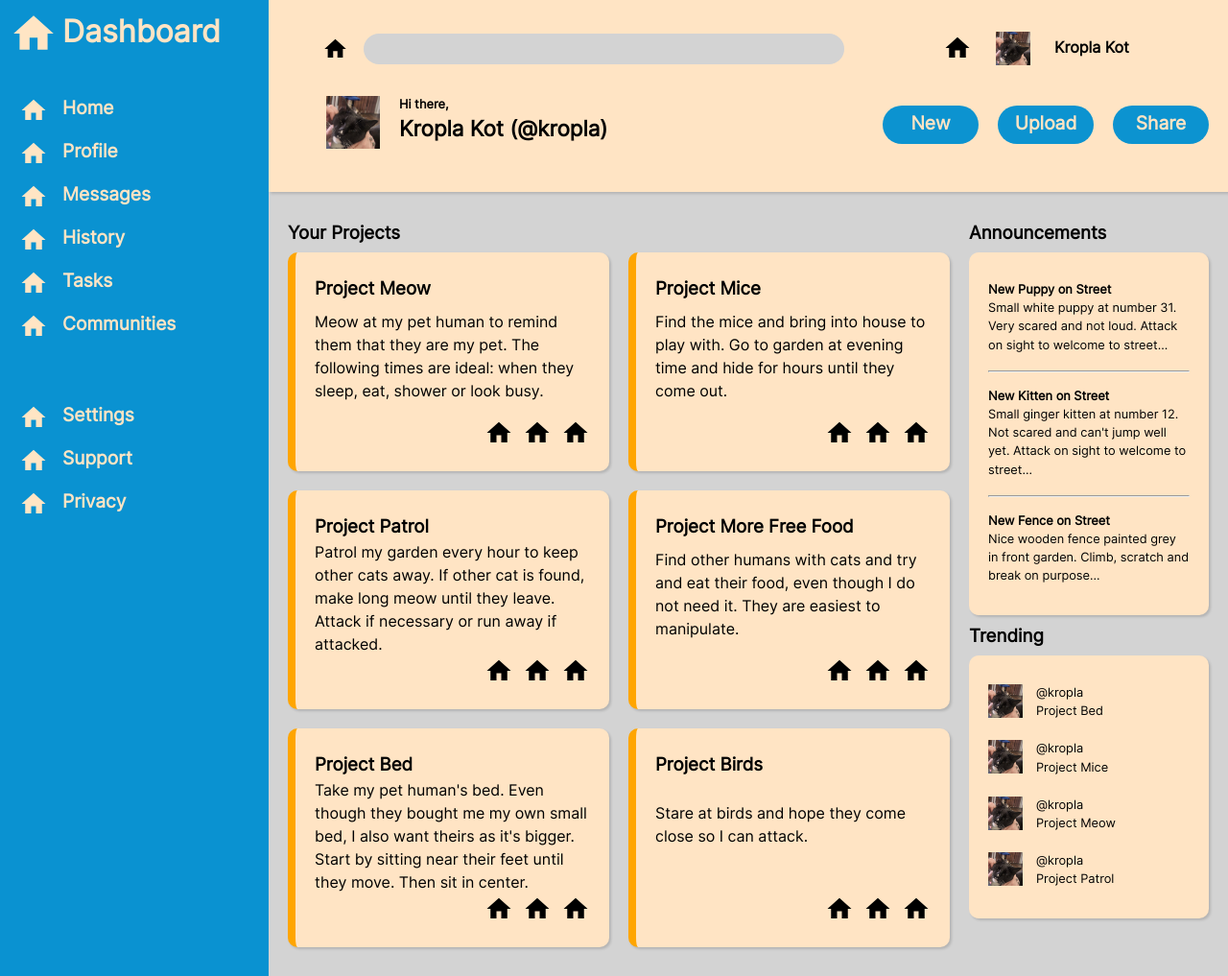
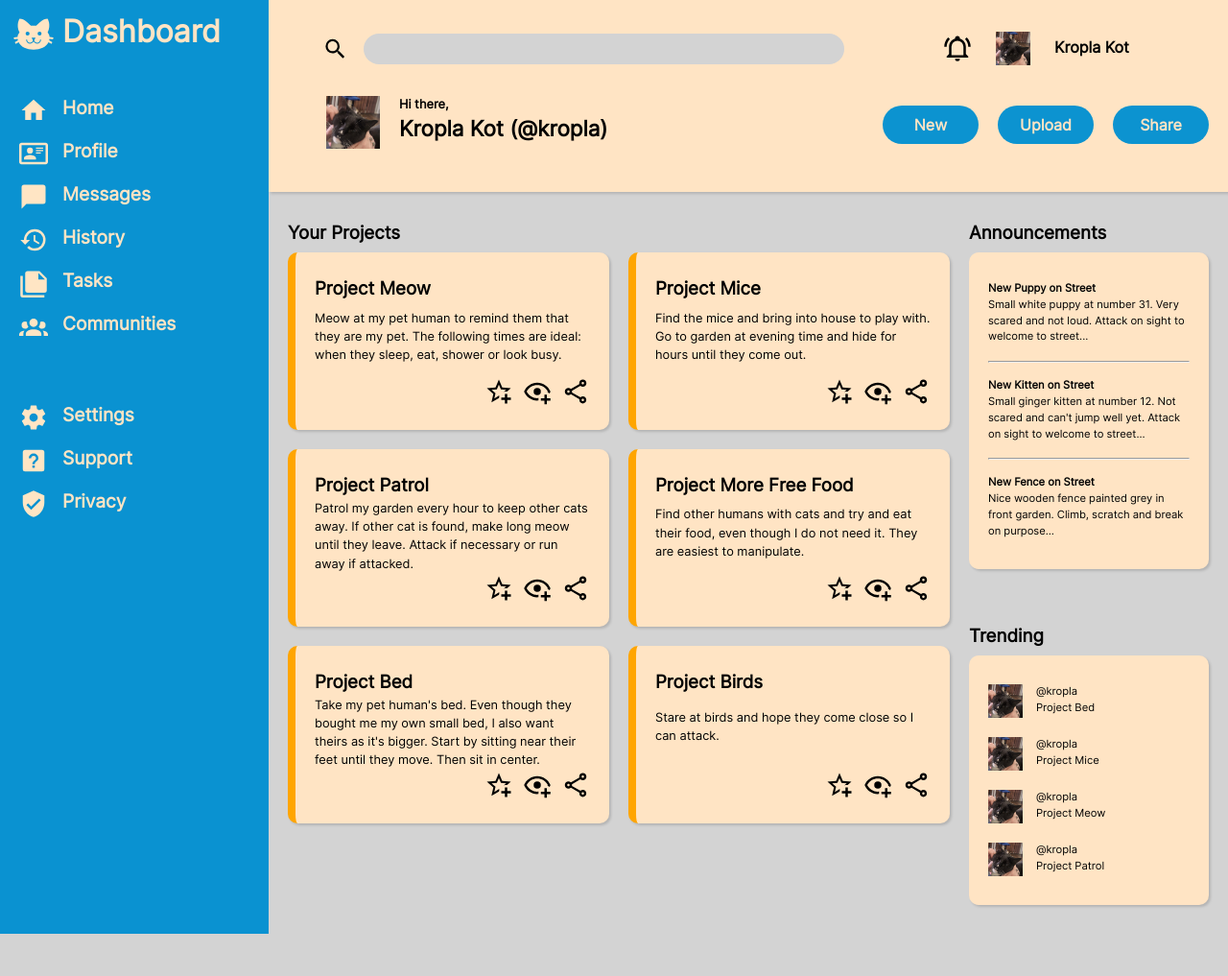
Before and after one commit to Michael-Mine/odin-admin-dashboard, a plain HTML site: page index.html in a window 1280 px wide. Shown: the whole page at 96% size. After the commit the page ends 973 px from the top, so only its background shows below. Drawn offline with Linux system fonts and the light colour scheme.

Commit message:
Add icons

```diff
--- a/index.html
+++ b/index.html
@@ -10,33 +10,33 @@
     <div class="page-container">
         <div class="sidebar bgcolour-primary">
             <div class="sidebar-header">
-                <img src="images/home.svg" alt="logo" class="sidebar-logos" height="50px" width="50px">
+                <img src="images/cat.svg" alt="cat logo" class="sidebar-logos" height="50px" width="50px">
                 <h1>Dashboard</h1>
             </div>
             <div class="sidebar-links">
                 <ul>
                     <li>
-                        <img src="images/home.svg" alt="logo" class="sidebar-logos" height="30px" width="30px">
+                        <img src="images/home.svg" alt="home icon" class="sidebar-logos" height="30px" width="30px">
                         <a href="">Home</a>
                     </li>
                     <li>
-                        <img src="images/home.svg" alt="logo" class="sidebar-logos" height="30px" width="30px">
+                        <img src="images/card-account-details-outline.svg" alt="profile icon" class="sidebar-logos" height="30px" width="30px">
                         <a href="">Profile</a>
                     </li>
                     <li>
-                        <img src="images/home.svg" alt="logo" class="sidebar-logos" height="30px" width="30px">
+                        <img src="images/message.svg" alt="messages icon" class="sidebar-logos" height="30px" width="30px">
                         <a href="">Messages</a>
                     </li>
                     <li>
-                        <img src="images/home.svg" alt="logo" class="sidebar-logos" height="30px" width="30px">
+                        <img src="images/history.svg" alt="history icon" class="sidebar-logos" height="30px" width="30px">
                         <a href="">History</a>
                     </li>
                     <li>
-                        <img src="images/home.svg" alt="logo" class="sidebar-logos" height="30px" width="30px">
+                        <img src="images/note-multiple.svg" alt="tasks icon" class="sidebar-logos" height="30px" width="30px">
                         <a href="">Tasks</a>
                     </li>
                     <li>
-                        <img src="images/home.svg" alt="logo" class="sidebar-logos" height="30px" width="30px">
+                        <img src="images/account-group.svg" alt="communities icon" class="sidebar-logos" height="30px" width="30px">
                         <a href="">Communities</a>
                     </li>
                 </ul>
@@ -44,15 +44,15 @@
             <div class="sidebar-tools">
                 <ul>
                     <li>
-                        <img src="images/home.svg" alt="logo" class="sidebar-logos" height="30px" width="30px">
+                        <img src="images/cog.svg" alt="settings icon" class="sidebar-logos" height="30px" width="30px">
                         <a href="">Settings</a>
                     </li>
                     <li>
-                        <img src="images/home.svg" alt="logo" class="sidebar-logos" height="30px" width="30px">
+                        <img src="images/help-box.svg" alt="help icon" class="sidebar-logos" height="30px" width="30px">
                         <a href="">Support</a>
                     </li>
                     <li>
-                        <img src="images/home.svg" alt="logo" class="sidebar-logos" height="30px" width="30px">
+                        <img src="images/shield-check.svg" alt="privacy icon" class="sidebar-logos" height="30px" width="30px">
                         <a href="">Privacy</a>
                     </li>
                 </ul>
@@ -62,13 +62,13 @@
             <div class="header-search-bar">
                 <form action="" method="get" role="search" class="header-search-bar-form">
                     <button>
-                        <img src="images/home.svg" alt="logo" height="30px" width="30px">
+                        <img src="images/magnify.svg" alt="search button" height="30px" width="30px">
                     </button>
                     <input type="search" name="q" id="query" aria-label="Search through site content">
                 </form>
             </div>
             <div class="header-user-info">
-                <img src="images/home.svg" alt="logo" height="30px" width="30px">
+                <img src="images/bell-ring-outline.svg" alt="notifications icon" height="30px" width="30px">
                 <img src="images/cat-pic.jpg" alt="profile picture" height="35px" width="36px">
                 <div class="profile-name">Kropla Kot</div>
             </div>
@@ -93,54 +93,54 @@
                         <h3>Project Meow</h3>
                         <p>Meow at my pet human to remind them that they are my pet. The following times are ideal: when they sleep, eat, shower or look busy.</p>
                         <div class="card-buttons">
-                            <img src="images/home.svg" alt="logo" height="30px" width="30px">
-                            <img src="images/home.svg" alt="logo" height="30px" width="30px">
-                            <img src="images/home.svg" alt="logo" height="30px" width="30px">
+                            <img src="images/star-plus-outline.svg" alt="favourite icon" height="30px" width="30px">
+                            <img src="images/eye-plus-outline.svg" alt="watch icon" height="30px" width="30px">
+                            <img src="images/share-variant-outline.svg" alt="share icon" height="30px" width="30px">
                         </div>
                     </div>
                     <div class="card bgcolour-second">
                         <h3>Project Mice</h3>
                         <p>Find the mice and bring into house to play with. Go to garden at evening time and hide for hours until they come out.</p>
                         <div class="card-buttons">
-                            <img src="images/home.svg" alt="logo" height="30px" width="30px">
-                            <img src="images/home.svg" alt="logo" height="30px" width="30px">
-                            <img src="images/home.svg" alt="logo" height="30px" width="30px">
+                            <img src="images/star-plus-outline.svg" alt="favourite icon" height="30px" width="30px">
+                            <img src="images/eye-plus-outline.svg" alt="watch icon" height="30px" width="30px">
+                            <img src="images/share-variant-outline.svg" alt="share icon" height="30px" width="30px">
                         </div>
                     </div>
                     <div class="card bgcolour-second">
                         <h3>Project Patrol</h3>
                         <p>Patrol my garden every hour to keep other cats away. If other cat is found, make long meow until they leave. Attack if necessary or run away if attacked.</p>
                         <div class="card-buttons">
-                            <img src="images/home.svg" alt="logo" height="30px" width="30px">
-                            <img src="images/home.svg" alt="logo" height="30px" width="30px">
-                            <img src="images/home.svg" alt="logo" height="30px" width="30px">
+                            <img src="images/star-plus-outline.svg" alt="favourite icon" height="30px" width="30px">
+                            <img src="images/eye-plus-outline.svg" alt="watch icon" height="30px" width="30px">
+                            <img src="images/share-variant-outline.svg" alt="share icon" height="30px" width="30px">
                         </div>
                     </div>
                     <div class="card bgcolour-second">
                         <h3>Project More Free Food</h3>
                         <p>Find other humans with cats and try and eat their food, even though I do not need it. They are easiest to manipulate.</p>
                         <div class="card-buttons">
-                            <img src="images/home.svg" alt="logo" height="30px" width="30px">
-                            <img src="images/home.svg" alt="logo" height="30px" width="30px">
-                            <img src="images/home.svg" alt="logo" height="30px" width="30px">
+                            <img src="images/star-plus-outline.svg" alt="favourite icon" height="30px" width="30px">
+                            <img src="images/eye-plus-outline.svg" alt="watch icon" height="30px" width="30px">
+                            <img src="images/share-variant-outline.svg" alt="share icon" height="30px" width="30px">
                         </div>
                     </div>
                     <div class="card bgcolour-second">
                         <h3>Project Bed</h3>
                         <p>Take my pet human's bed. Even though they bought me my own small bed, I also want theirs as it's bigger. Start by sitting near their feet until they move. Then sit in center.</p>
                         <div class="card-buttons">
-                            <img src="images/home.svg" alt="logo" height="30px" width="30px">
-                            <img src="images/home.svg" alt="logo" height="30px" width="30px">
-                            <img src="images/home.svg" alt="logo" height="30px" width="30px">
+                            <img src="images/star-plus-outline.svg" alt="favourite icon" height="30px" width="30px">
+                            <img src="images/eye-plus-outline.svg" alt="watch icon" height="30px" width="30px">
+                            <img src="images/share-variant-outline.svg" alt="share icon" height="30px" width="30px">
                         </div>
                     </div>
                     <div class="card bgcolour-second">
                         <h3>Project Birds</h3>
                         <p>Stare at birds and hope they come close so I can attack.</p>
                         <div class="card-buttons">
-                            <img src="images/home.svg" alt="logo" height="30px" width="30px">
-                            <img src="images/home.svg" alt="logo" height="30px" width="30px">
-                            <img src="images/home.svg" alt="logo" height="30px" width="30px">
+                            <img src="images/star-plus-outline.svg" alt="favourite icon" height="30px" width="30px">
+                            <img src="images/eye-plus-outline.svg" alt="watch icon" height="30px" width="30px">
+                            <img src="images/share-variant-outline.svg" alt="share icon" height="30px" width="30px">
                         </div>
                     </div>
                 </div>
--- a/style.css
+++ b/style.css
@@ -95,7 +95,7 @@ a {
     grid-area: header;
     display: grid;
     grid-template-columns: 1.5fr 1fr;
-    grid-template-rows: 100px 100px;
+    grid-template-rows: 1fr 1fr;
     box-shadow: rgba(0, 0, 0, 0.15) 1.95px 1.95px 2.6px;
     z-index: 10;
 }
@@ -143,12 +143,12 @@ input {
     gap: 20px;
     padding-left: 20px;
     padding-top: 10px;
-    font-size: 1.2rem;
+    font-size: 1rem;
 }
 .header-buttons > a {
     width: 100px;
     height: 40px;
-    padding: 6px 6px;
+    padding: 9px 6px;
     border: 0px;
     border-radius: 50px;
     text-align: center;
@@ -182,6 +182,9 @@ input {
     display: grid;
     box-shadow: rgba(0, 0, 0, 0.15) 1.95px 1.95px 2.6px;
 }
+.card > p {
+    font-size: 0.8rem;;
+}
 .card-buttons {
     display: flex;
     justify-content: end;
@@ -195,7 +198,7 @@ input {
     padding: 30px 20px;
     border-radius: 10px;
     margin-top: 5px;
-    font-size: 0.8rem;
+    font-size: 0.7rem;
     box-shadow: rgba(0, 0, 0, 0.15) 1.95px 1.95px 2.6px;
 }
 hr {
```
Also changed, not shown: images/account-group.svg (added), images/bell-ring-outline.svg (added), images/card-account-details-outline.svg (added), images/cat.svg (added), images/cog.svg (added), images/eye-plus-outline.svg (added), images/help-box.svg (added), images/history.svg (added), images/magnify.svg (added), images/message.svg (added), images/note-multiple.svg (added), images/share-variant-outline.svg (added), images/shield-check.svg (added), images/star-plus-outline.svg (added).
